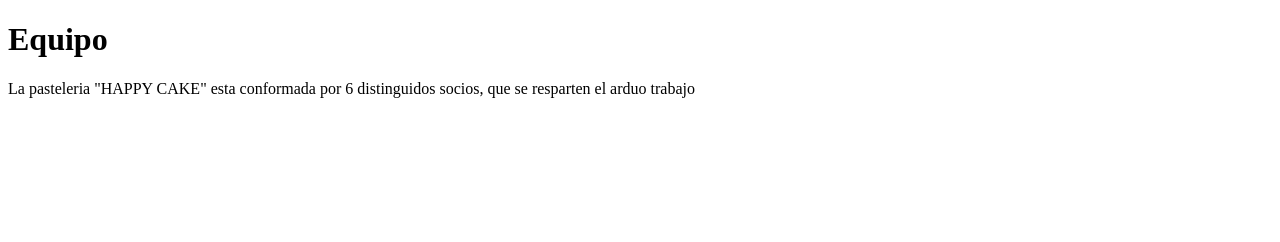
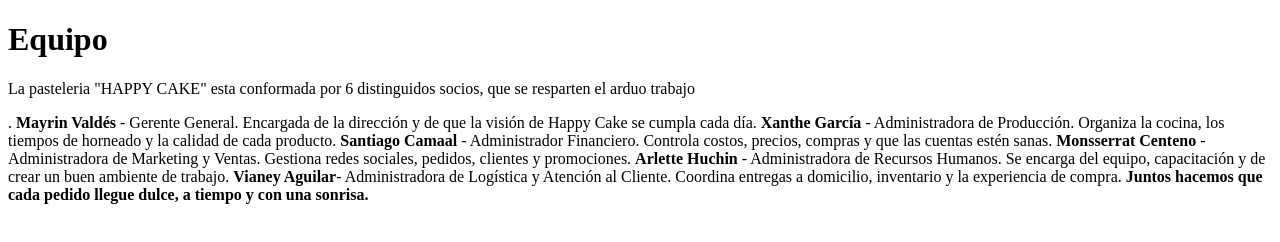
Before and after one commit to ecuipo-dinamita5/ecuipo-dinamita5.github.io, a plain HTML site: page equipo/index.html in a window 1280 px wide. Drawn offline with Linux system fonts and the light colour scheme.

Commit message:
Update index.html

```diff
--- a/equipo/index.html
+++ b/equipo/index.html
@@ -7,6 +7,20 @@
     <h1>Equipo</h1>
 
     <p>La pasteleria "HAPPY CAKE" esta conformada por 6 distinguidos socios, que se resparten el arduo trabajo</p>
+
+    <p>. <b>Mayrin Valdés</b> - Gerente General. Encargada de la dirección y de que la visión de Happy Cake se cumpla cada día.
+
+         <b>Xanthe García</b> - Administradora de Producción. Organiza la cocina, los tiempos de horneado y la calidad de cada producto.
+
+         <b>Santiago Camaal</b> - Administrador Financiero. Controla costos, precios, compras y que las cuentas estén sanas.
+
+         <b>Monsserrat Centeno</b> - Administradora de Marketing y Ventas. Gestiona redes sociales, pedidos, clientes y promociones.
+
+         <b>Arlette Huchin</b> - Administradora de Recursos Humanos. Se encarga del equipo, capacitación y de crear un buen ambiente de trabajo.
+
+         <b>Vianey Aguilar</b>- Administradora de Logística y Atención al Cliente. Coordina entregas a domicilio, inventario y la experiencia de compra.
+
+          <b>Juntos hacemos que cada pedido llegue dulce, a tiempo y con una sonrisa.</b></p>
   </body>
 </head>
 </html>
```
